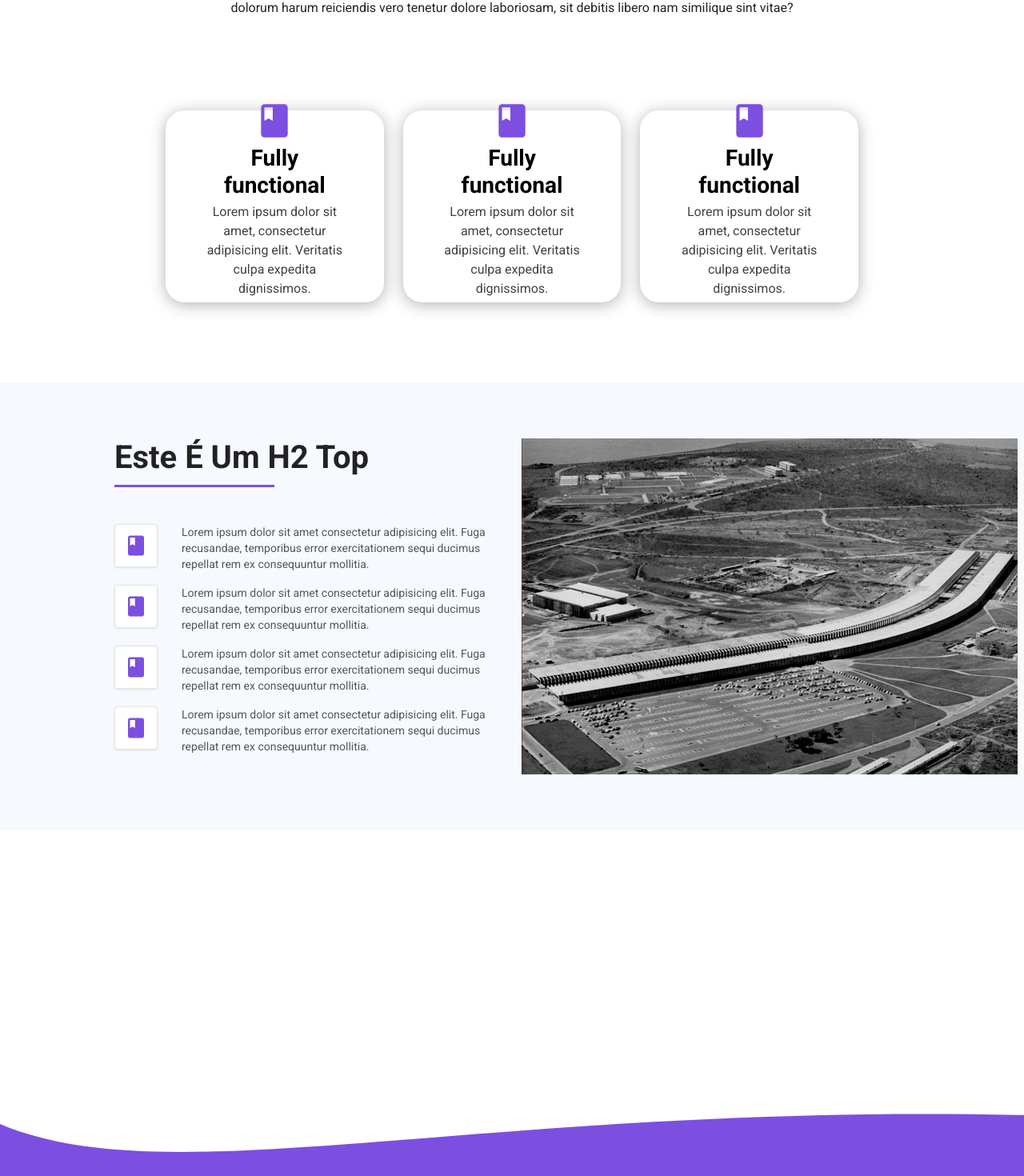
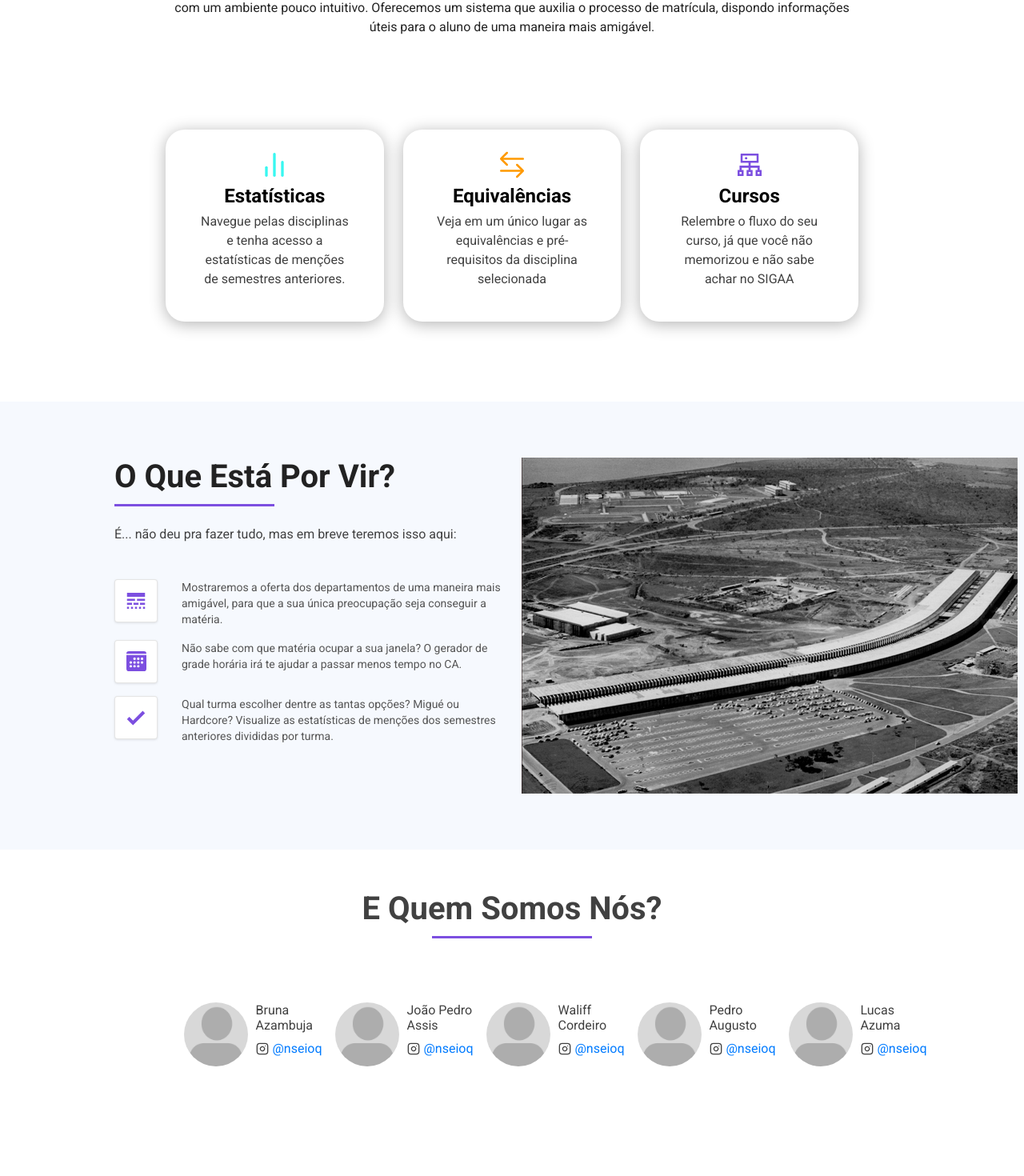
Before and after one commit to SwitchDreams/cadeomw, a React (Create React App) app: page / in a window 1280 px wide. Shown: the part 775-2245 px from the top of the page at 80% size. Built offline with nearby package versions, Linux system fonts and the light colour scheme; no server answers.

Commit message:
about us sectio and featuresCard refactor

```diff
--- a/package.json
+++ b/package.json
@@ -16,8 +16,8 @@
     "@types/react-router-dom": "^5.1.5",
     "axios": "^0.19.2",
     "bootstrap": "^4.5.0",
+    "canvasjs": "^1.8.3",
     "graphviz-react": "^1.1.1",
-    "canvasjs": "^1.8.3",
     "polished": "^3.6.5",
     "query-string": "^6.13.1",
     "react": "^16.13.1",
--- a/src/components/FeatureCard/index.tsx
+++ b/src/components/FeatureCard/index.tsx
@@ -1,12 +1,13 @@
 import React from 'react';
 import { SvgIconComponent } from '@material-ui/icons';
+import { IconType } from 'react-icons';
 import { FeatureCardContainer } from './styles';
 
 interface FeatureCardProps {
   title: string;
   text: string;
   logoColor: string;
-  Logo: SvgIconComponent;
+  Logo: IconType;
 }
 
 const FeatureCard: React.FC<FeatureCardProps> = ({
@@ -19,10 +20,10 @@ const FeatureCard: React.FC<FeatureCardProps> = ({
     <FeatureCardContainer>
       <div className="content-container">
         <div className="logo-container">
-          <Logo style={{ fontSize: 50, color: logoColor }} />
+          <Logo style={{ fontSize: 40, color: logoColor }} />
         </div>
         <div className="text-container">
-          <h3>{title}</h3>
+          <h4>{title}</h4>
           <p>{text}</p>
         </div>
       </div>
--- a/src/components/FeatureCard/styles.ts
+++ b/src/components/FeatureCard/styles.ts
@@ -21,7 +21,7 @@ export const FeatureCardContainer = styled.div`
     text-align: center;
 
     .text-container {
-      h3 {
+      h4 {
         font-weight: bold;
         margin: 5px;
         color: black;
--- a/src/pages/Dashboard/index.tsx
+++ b/src/pages/Dashboard/index.tsx
@@ -1,6 +1,12 @@
 import React from 'react';
+import { Link } from 'react-router-dom';
 import { Grid, Hidden } from '@material-ui/core';
 import { Book } from '@material-ui/icons';
+import { FiBarChart2, FiInstagram } from 'react-icons/fi';
+import { AiOutlineCluster } from 'react-icons/ai';
+import { BsArrowLeftRight, BsCalendarFill } from 'react-icons/bs';
+import { MdLineStyle } from 'react-icons/md';
+import { GoCheck } from 'react-icons/go';
 import Header from '../../components/Header';
 import FeatureCard from '../../components/FeatureCard';
 import {
@@ -10,9 +16,11 @@ import {
   FeaturesContainer,
   AboutFeatures,
   ListContainer,
+  AboutUsContainer,
 } from './styles';
 
 import antigaUnB from '../../assets/unb_antiga.jpg';
+import avatarPlaceholder from '../../assets/avatar-placeholder.gif';
 
 /*
 Página principal - Bahia
@@ -49,10 +57,11 @@ const Dashboard: React.FC = () => {
         <div className="container">
           <h2>O que você vai encontrar aqui?</h2>
           <p>
-            Lorem ipsum dolor sit amet consectetur adipisicing elit. In deserunt
-            ducimus qui labore architecto magni doloribus dolorum harum
-            reiciendis vero tenetur dolore laboriosam, sit debitis libero nam
-            similique sint vitae?
+            Com a recente notícia de que o Matrícula Web daria lugar para o
+            SIGAA, muitos jovens universitários se viram surtados com um
+            ambiente pouco intuitivo. Oferecemos um sistema que auxilia o
+            processo de matrícula, dispondo informações úteis para o aluno de
+            uma maneira mais amigável.
           </p>
         </div>
       </FirstTextContainer>
@@ -68,27 +77,27 @@ const Dashboard: React.FC = () => {
           >
             <Grid item xs={12} md={4} sm={12}>
               <FeatureCard
-                title="Fully functional"
-                text="Lorem ipsum dolor sit amet, consectetur adipisicing elit. Veritatis culpa expedita dignissimos."
-                Logo={Book}
-                logoColor="#7c4fe0"
+                title="Estatísticas"
+                text="Navegue pelas disciplinas e tenha acesso a estatísticas de menções de semestres anteriores."
+                Logo={FiBarChart2}
+                logoColor="#39f7f1"
               />
             </Grid>
 
             <Grid item xs={12} md={4} sm={12}>
               <FeatureCard
-                title="Fully functional"
-                text="Lorem ipsum dolor sit amet, consectetur adipisicing elit. Veritatis culpa expedita dignissimos."
-                Logo={Book}
-                logoColor="#7c4fe0"
+                title="Equivalências"
+                text="Veja em um único lugar as equivalências e pré-requisitos da disciplina selecionada"
+                Logo={BsArrowLeftRight}
+                logoColor="#f90"
               />
             </Grid>
 
             <Grid item xs={12} md={4} sm={12}>
               <FeatureCard
-                title="Fully functional"
-                text="Lorem ipsum dolor sit amet, consectetur adipisicing elit. Veritatis culpa expedita dignissimos."
-                Logo={Book}
+                title="Cursos"
+                text="Relembre o fluxo do seu curso, já que você não memorizou e não sabe achar no SIGAA"
+                Logo={AiOutlineCluster}
                 logoColor="#7c4fe0"
               />
             </Grid>
@@ -101,10 +110,57 @@ const Dashboard: React.FC = () => {
           <Grid container direction="row" justify="center" spacing={3}>
             <Grid item xs={12} sm={12} md={6}>
               <ListContainer>
-                <h2>Este é um H2 top</h2>
+                <div className="title-text">
+                  <h2>O que está por vir?</h2>
+                  <p>
+                    É... não deu pra fazer tudo, mas em breve teremos isso aqui:
+                  </p>
+                </div>
                 <ul>
                   <div>
                     <li>
+                      <div className="logo">
+                        <span>
+                          <MdLineStyle style={{ fontSize: 30 }} />
+                        </span>
+                      </div>
+                      <div className="text">
+                        <p>
+                          Mostraremos a oferta dos departamentos de uma maneira
+                          mais amigável, para que a sua única preocupação seja
+                          conseguir a matéria.
+                        </p>
+                      </div>
+                    </li>
+                    <li>
+                      <div className="logo">
+                        <span>
+                          <BsCalendarFill style={{ fontSize: 25 }} />
+                        </span>
+                      </div>
+                      <div className="text">
+                        <p>
+                          Não sabe com que matéria ocupar a sua janela? O
+                          gerador de grade horária irá te ajudar a passar menos
+                          tempo no CA.
+                        </p>
+                      </div>
+                    </li>
+                    <li>
+                      <div className="logo">
+                        <span>
+                          <GoCheck style={{ fontSize: 30 }} />
+                        </span>
+                      </div>
+                      <div className="text">
+                        <p>
+                          Qual turma escolher dentre as tantas opções? Migué ou
+                          Hardcore? Visualize as estatísticas de menções dos
+                          semestres anteriores divididas por turma.
+                        </p>
+                      </div>
+                    </li>
+                    {/* <li>
                       <div className="logo">
                         <span>
                           <Book style={{ fontSize: 30 }} />
@@ -117,49 +173,7 @@ const Dashboard: React.FC = () => {
                           sequi ducimus repellat rem ex consequuntur mollitia.
                         </p>
                       </div>
-                    </li>
-                    <li>
-                      <div className="logo">
-                        <span>
-                          <Book style={{ fontSize: 30 }} />
-                        </span>
-                      </div>
-                      <div className="text">
-                        <p>
-                          Lorem ipsum dolor sit amet consectetur adipisicing
-                          elit. Fuga recusandae, temporibus error exercitationem
-                          sequi ducimus repellat rem ex consequuntur mollitia.
-                        </p>
-                      </div>
-                    </li>
-                    <li>
-                      <div className="logo">
-                        <span>
-                          <Book style={{ fontSize: 30 }} />
-                        </span>
-                      </div>
-                      <div className="text">
-                        <p>
-                          Lorem ipsum dolor sit amet consectetur adipisicing
-                          elit. Fuga recusandae, temporibus error exercitationem
-                          sequi ducimus repellat rem ex consequuntur mollitia.
-                        </p>
-                      </div>
-                    </li>
-                    <li>
-                      <div className="logo">
-                        <span>
-                          <Book style={{ fontSize: 30 }} />
-                        </span>
-                      </div>
-                      <div className="text">
-                        <p>
-                          Lorem ipsum dolor sit amet consectetur adipisicing
-                          elit. Fuga recusandae, temporibus error exercitationem
-                          sequi ducimus repellat rem ex consequuntur mollitia.
-                        </p>
-                      </div>
-                    </li>
+                    </li> */}
                   </div>
                 </ul>
               </ListContainer>
@@ -173,7 +187,89 @@ const Dashboard: React.FC = () => {
         </div>
       </AboutFeatures>
 
-      {/* <ParallaxImage /> */}
+      <AboutUsContainer>
+        <div className="container">
+          <h2>E quem somos nós?</h2>
+          <Grid
+            container
+            direction="row"
+            justify="center"
+            alignItems="center"
+            spacing={3}
+          >
+            <Hidden smDown>
+              <Grid item xs={12} md={1} sm={12} />
+            </Hidden>
+            <Grid item xs={12} md={2} sm={12}>
+              <div className="person">
+                <img src={avatarPlaceholder} alt="avatar" />
+                <div className="contact">
+                  <h6>Bruna Azambuja</h6>
+                  <div className="insta">
+                    <FiInstagram />
+                    <Link to="www.google.com">@nseioq</Link>
+                  </div>
+                </div>
+              </div>
+            </Grid>
+
+            <Grid item xs={12} md={2} sm={12}>
+              <div className="person">
+                <img src={avatarPlaceholder} alt="avatar" />
+                <div className="contact">
+                  <h6>João Pedro Assis</h6>
+                  <div className="insta">
+                    <FiInstagram />
+                    <Link to="www.google.com">@nseioq</Link>
+                  </div>
+                </div>
+              </div>
+            </Grid>
+
+            <Grid item xs={12} md={2} sm={12}>
+              <div className="person">
+                <img src={avatarPlaceholder} alt="avatar" />
+                <div className="contact">
+                  <h6>Waliff Cordeiro</h6>
+                  <div className="insta">
+                    <FiInstagram />
+                    <Link to="www.google.com">@nseioq</Link>
+                  </div>
+                </div>
+              </div>
+            </Grid>
+
+            <Grid item xs={12} md={2} sm={12}>
+              <div className="person">
+                <img src={avatarPlaceholder} alt="avatar" />
+                <div className="contact">
+                  <h6>Pedro Augusto</h6>
+                  <div className="insta">
+                    <FiInstagram />
+                    <Link to="www.google.com">@nseioq</Link>
+                  </div>
+                </div>
+              </div>
+            </Grid>
+
+            <Grid item xs={12} md={2} sm={12}>
+              <div className="person">
+                <img src={avatarPlaceholder} alt="avatar" />
+                <div className="contact">
+                  <h6>Lucas Azuma</h6>
+                  <div className="insta">
+                    <FiInstagram />
+                    <Link to="www.google.com">@nseioq</Link>
+                  </div>
+                </div>
+              </div>
+            </Grid>
+            <Hidden smDown>
+              <Grid item xs={12} md={1} sm={12} />
+            </Hidden>
+          </Grid>
+        </div>
+      </AboutUsContainer>
       <div style={{ height: 300 }} />
     </>
   );
--- a/src/pages/Dashboard/styles.ts
+++ b/src/pages/Dashboard/styles.ts
@@ -37,7 +37,7 @@ export const LandingText = styled.div`
     p {
       font-size: 20px;
       font-weight: bold;
-      text-transform: capitalize;
+      text-transform: initial;
       color: white;
     }
   }
@@ -118,12 +118,13 @@ export const AboutFeatures = styled.section`
 `;
 
 export const ListContainer = styled.div`
+  .title-text {
     h2 {
       color: #222;
       font-size: 40px;
       font-weight: bold;
       text-transform: capitalize;
-    padding-bottom: 20px;
+      padding-bottom: 5px;
 
       &::after {
         content: '';
@@ -135,7 +136,14 @@ export const ListContainer = styled.div`
       }
     }
 
+    p {
+      padding-bottom: 10px;
+    }
+  }
+
   ul {
+    padding: 10px 0;
+
     li {
       padding: 8px 0;
       list-style: none;
@@ -173,3 +181,56 @@ export const ListContainer = styled.div`
     }
   }
 `;
+
+export const AboutUsContainer = styled.div`
+  padding: 50px 0;
+  display: flex;
+  justify-content: center;
+
+  .container {
+    h2 {
+      font-size: 40px;
+      font-weight: bold;
+      text-transform: capitalize;
+      text-align: center;
+      margin-bottom: 80px;
+
+      &::after {
+        content: '';
+        height: 3px;
+        width: 200px;
+        background-color: #7c4fe0;
+        display: block;
+        margin: 10px auto;
+      }
+    }
+
+    .person {
+      display: flex;
+      flex-direction: row;
+      margin: 0 50px;
+
+      img {
+        width: 80px;
+        height: 80px;
+        border-radius: 50%;
+      }
+
+      .contact {
+        margin-left: 10px;
+
+        .insta {
+          display: flex;
+          flex-direction: row;
+          align-items: center;
+
+          svg {
+            margin-right: 5px;
+          }
+        }
+      }
+    }
+  }
+`;
+
+export const PersonContainer = styled.div``;
```
Also changed, not shown: src/assets/avatar-placeholder.gif (added). Lines whose indentation alone changed are shown as unchanged.
